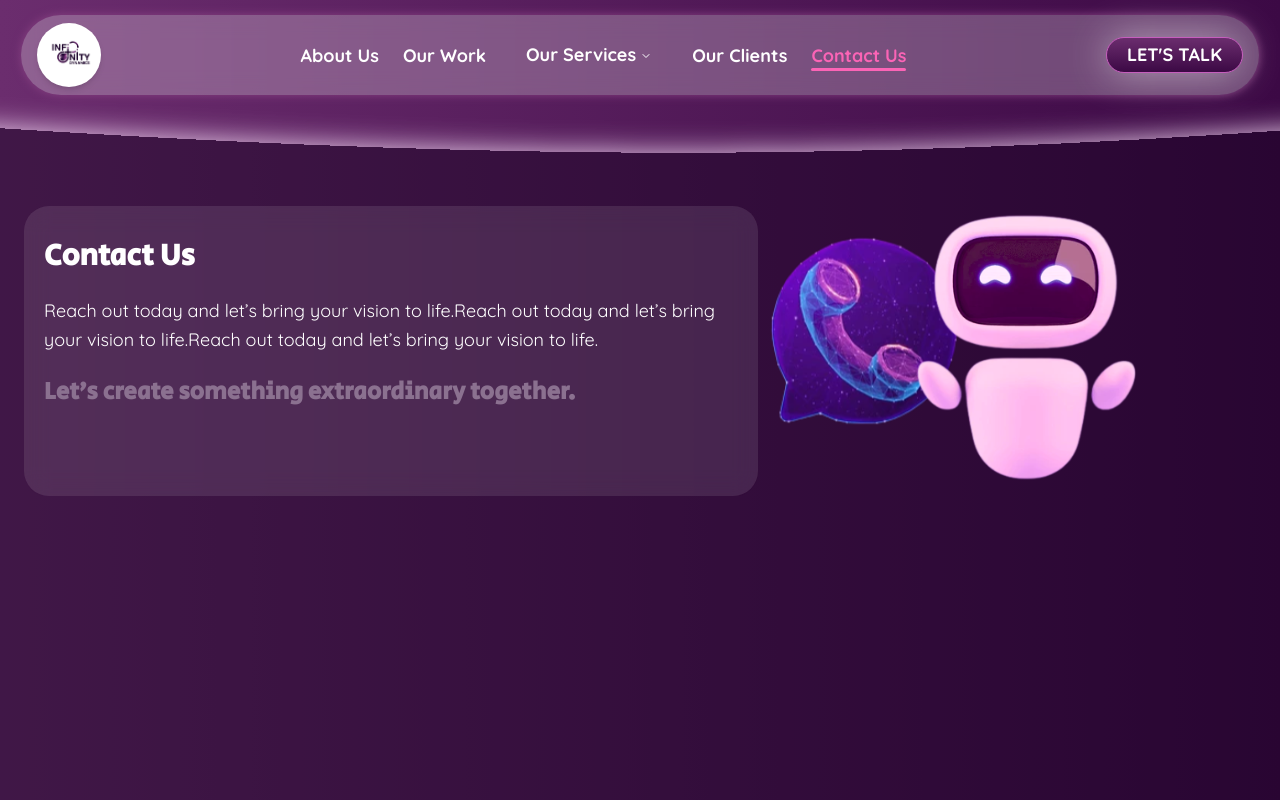
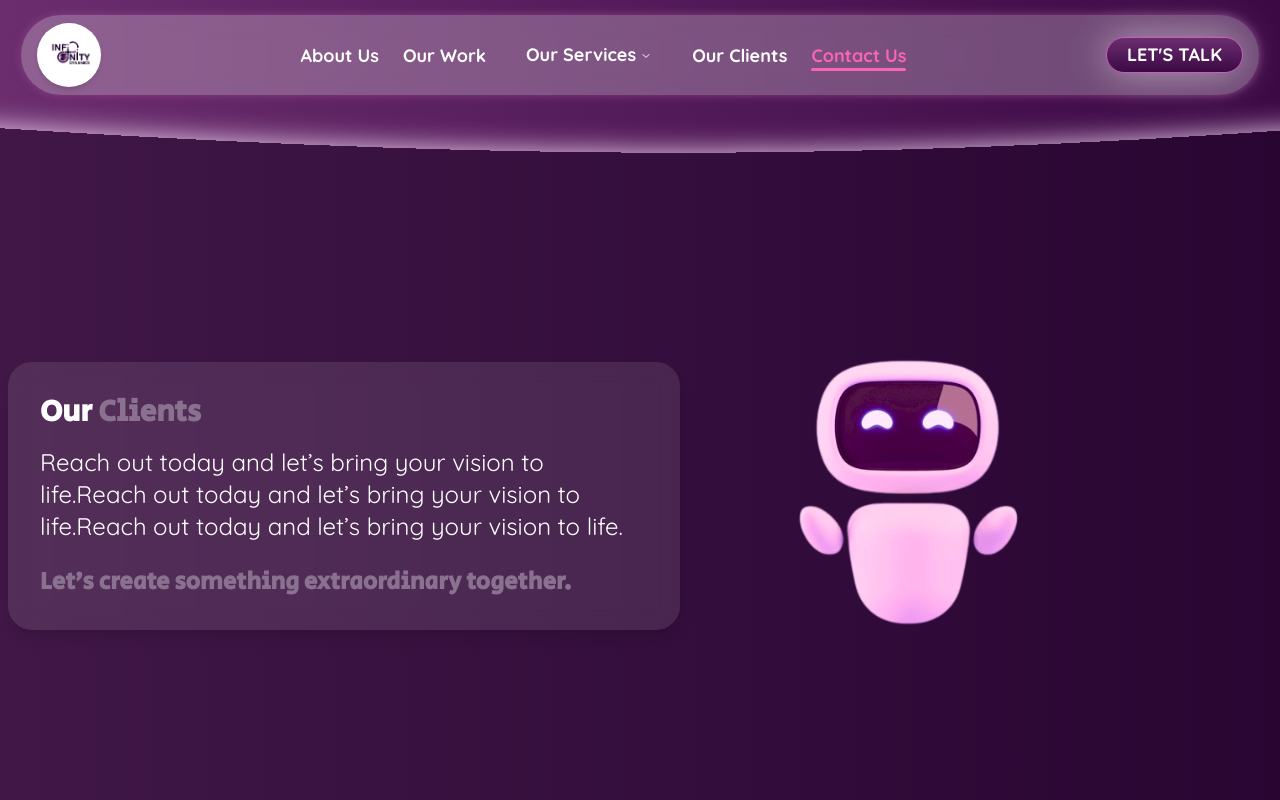
Before and after one commit to Zeeshan-Haider-Soomro/Infinity-X-Dynamic, a React (Vite) app: page /contact-us in a window 1280 px wide. Shown: the top 800 px of the page. Built offline with nearby package versions, Linux system fonts and the light colour scheme.

Commit message:
feat: update styles for navigation and sections; enhance layout and responsiveness in ContactUs, OurClients, and OurWork pages

```diff
--- a/src/assets/ImagesFile.jsx
+++ b/src/assets/ImagesFile.jsx
@@ -352,8 +352,6 @@ export const BackgroundWave = (props) => (
 );
 
 
-
-
 export const ProfileCTA1 = (props) => (
   <svg
     xmlns="http://www.w3.org/2000/svg"
@@ -369,7 +367,6 @@ export const ProfileCTA1 = (props) => (
   </svg>
 );
 
-import * as React from "react";
 
 export const ProfileCtaCard = (props) => (
   <svg
@@ -398,8 +395,6 @@ export const ProfileCtaCard = (props) => (
     </defs>
   </svg>
 );
-
-
 
 
 export const FooterLogo = (props) => (
--- a/src/components/Header.jsx
+++ b/src/components/Header.jsx
@@ -98,7 +98,7 @@ const Header = () => {
                   link.name === "Our Services" ? (
                     <NavigationMenuItem key={link.name}>
                       <NavigationMenuTrigger
-                        className=" text-white sm:text-[14px] md:text-[16px] lg:text-[18px] font-bold bg-transparent hover:text-[#e7d5e4] transition
+                        className=" text-white sm:text-[14px] md:text-[16px] lg:text-[18px] font-bold bg-transparent hover:text-[#d68eca] transition
                           data-[state=open]:bg-transparent hover:bg-transparent focus:bg-transparent"
                       >
                         {link.name}
--- a/src/components/ui/navigation-menu.jsx
+++ b/src/components/ui/navigation-menu.jsx
@@ -115,7 +115,7 @@ function NavigationMenuLink({
     <NavigationMenuPrimitive.Link
       data-slot="navigation-menu-link"
       className={cn(
-        "data-[active=true]:text-accent-foreground hover:bg-transparent hover:text-[#e7d5e4] focus:bg-transparent ..."
+        "data-[active=true]:text-accent-foreground hover:bg-transparent hover:text-[#d68eca] focus:bg-transparent ..."
         ,
         className
       )}
--- a/src/pages/ContactUs.jsx
+++ b/src/pages/ContactUs.jsx
@@ -54,32 +54,38 @@ const ContactUs = () => {
 
         <ContactSocialIcons />
       </section> */}
+      <div className="h-20" />
+      <section className="relative flex w-full items-center sm:min-h-screen z-0 overflow-hidden">
+        <div className="absolute inset-0 z-0">
+          <ImagesAssets.backgroundWave className="w-full h-[450px] sm:h-full lg:h-full object-cover" />
+        </div>
+        <div className="flex flex-col-reverse lg:flex-row justify-around items-center z-10 mt-8 py-8 px-2 ">
+          {/* Left: Text and Stats */}
+          <div className="text-white max-w-2xl rounded-3xl p-8 shadow-lg bg-white/10 backdrop-blur-md">
+            <h1 className="text-2xl md:text-3xl lg:text-3xl font-secular font-bold text-center md:text-left">
+              Our <span className="text-[#8B7190]" >Clients</span>
+            </h1>
+            <p className="text-md md:text-2xl text-center md:text-left mt-4">
+              Reach out today and let’s bring your vision to life.Reach out today and let’s bring your vision to life.Reach out today and let’s bring your vision to life.
+            </p>
+            <div className="flex justify-between items-center mt-6 gap-4">
+              <h2 className="text-xl md:text-xl lg:text-2xl font-secular font-semibold text-[#8B7190]">
+                Let’s create something extraordinary together.
+              </h2>
 
-      <section className="top-[80px] relative min-h-screen z-20 ">
-        <div className="absolute inset-0 z-0">
-          <ImagesAssets.backgroundWave className="w-full h-full object-cover" />
-        </div>
-        <div className="flex flex-col items-center gap-10 px-6 py-20">
-          {/* Top Row: Card + Image */}
-          <div className="flex flex-col lg:flex-row items-center justify-center w-full gap-10">
-            <div data-aos="fade-right">
-              <CustomCardModal title=" Contact Us" sections={sections} />
             </div>
-            <div data-aos="fade-left" className="hidden lg:block relative w-full lg:w-1/2">
-              <div className="z-10 relative">
-                <ImagesAssets.botOne/>
-              </div>
-              <div className="absolute top-0 z-0 -left-56 w-full h-full flex items-center justify-center">
-                <ImagesAssets.contactCall />
-              </div>
-            </div>
+          </div>
+
+          {/* Right: Bot Illustration */}
+          <div data-aos="fade-left" className="relative w-full lg:w-1/2 hidden lg:block">
+            <ImagesAssets.botOne />
           </div>
         </div>
       </section>
 
       {/* have a project section */}
 
-      <section className="py-16 ">
+      <section className=" ">
         <div>
           <ContactForm
             heading1="Have a "
--- a/src/pages/OurClients.jsx
+++ b/src/pages/OurClients.jsx
@@ -59,7 +59,7 @@ const OurClients = () => {
       <section className="relative flex w-full items-center min-h-screen z-0 overflow-hidden">
         {/* Background Image */}
         <div className="absolute inset-0 -z-10">
-          <ImagesAssets.backgroundWave className="w-full h-full object-cover" />
+          <ImagesAssets.backgroundWave className="w-full h-full lg:h-full object-cover" />
         </div>
 
         {/* Foreground Content */}
--- a/src/pages/OurWork.jsx
+++ b/src/pages/OurWork.jsx
@@ -50,26 +50,25 @@ const OurWork = () => {
     <div>
       {/* hero section */}
       <div className="h-20" />
-      {/* Our Clients Section */}
-      <section className="relative flex w-full items-center min-h-screen z-0 overflow-hidden">
-        {/* Background Image */}
-        <div className="absolute inset-0 -z-10">
-          <ImagesAssets.backgroundWave className="w-full h-full object-cover" />
+      <section className="relative flex w-full items-center sm:min-h-screen z-0 overflow-hidden">
+        <div className="absolute inset-0 z-0">
+          <ImagesAssets.backgroundWave className="w-full h-[450px] sm:h-full lg:h-full object-cover" />
         </div>
-
-        {/* Foreground Content */}
-        <div className="flex flex-col-reverse lg:flex-row justify-around items-center z-10 p-5 gap-10">
+        <div className="flex flex-col-reverse lg:flex-row justify-around items-center z-10 mt-8 py-8 px-2 ">
           {/* Left: Text and Stats */}
           <div className="text-white max-w-2xl rounded-3xl p-8 shadow-lg bg-white/10 backdrop-blur-md">
             <h1 className="text-2xl md:text-3xl lg:text-3xl font-secular font-bold text-center md:text-left">
-              <span className="text-[#8B7190]">Work </span>Our
+              Our <span className="text-[#8B7190]" >Work</span>
             </h1>
-            <p className="text-lg md:text-2xl text-center md:text-left mt-4">
-              Our clients consistently praise our creativity, reliability, and results — with glowing reviews from across the globe, reflecting trust in every project we deliver.
+            <p className="text-md md:text-2xl text-center md:text-left mt-4">
+              From bold animations to immersive digital experiences, every project is crafted with precision, passion, and innovation.Explore our portfolio and see how we turn ideas into visual stories that move, inspire, and deliver results.
             </p>
-            <h2 className="text-2xl md:text-3xl lg:text-3xl font-secular mt-4 text-[#8B7190] font-semibold ">
-              Their vision, our creativity
-            </h2>
+            <div className="flex justify-between items-center mt-6 gap-4">
+              <h2 className="text-xl md:text-xl lg:text-2xl font-secular font-semibold text-[#8B7190]">
+                Our Work Speaks in Motion
+              </h2>
+
+            </div>
           </div>
 
           {/* Right: Bot Illustration */}
@@ -79,7 +78,7 @@ const OurWork = () => {
         </div>
       </section>
 
-      <section className=" w-full pb-4">
+      <section className=" w-full py-4">
 
         <div className="w-full flex flex-col items-center justify-center text-center px-4 md:h-auto md:flex-row md:justify-between md:text-left md:px-24 md:pb-16">
           <div>
```
